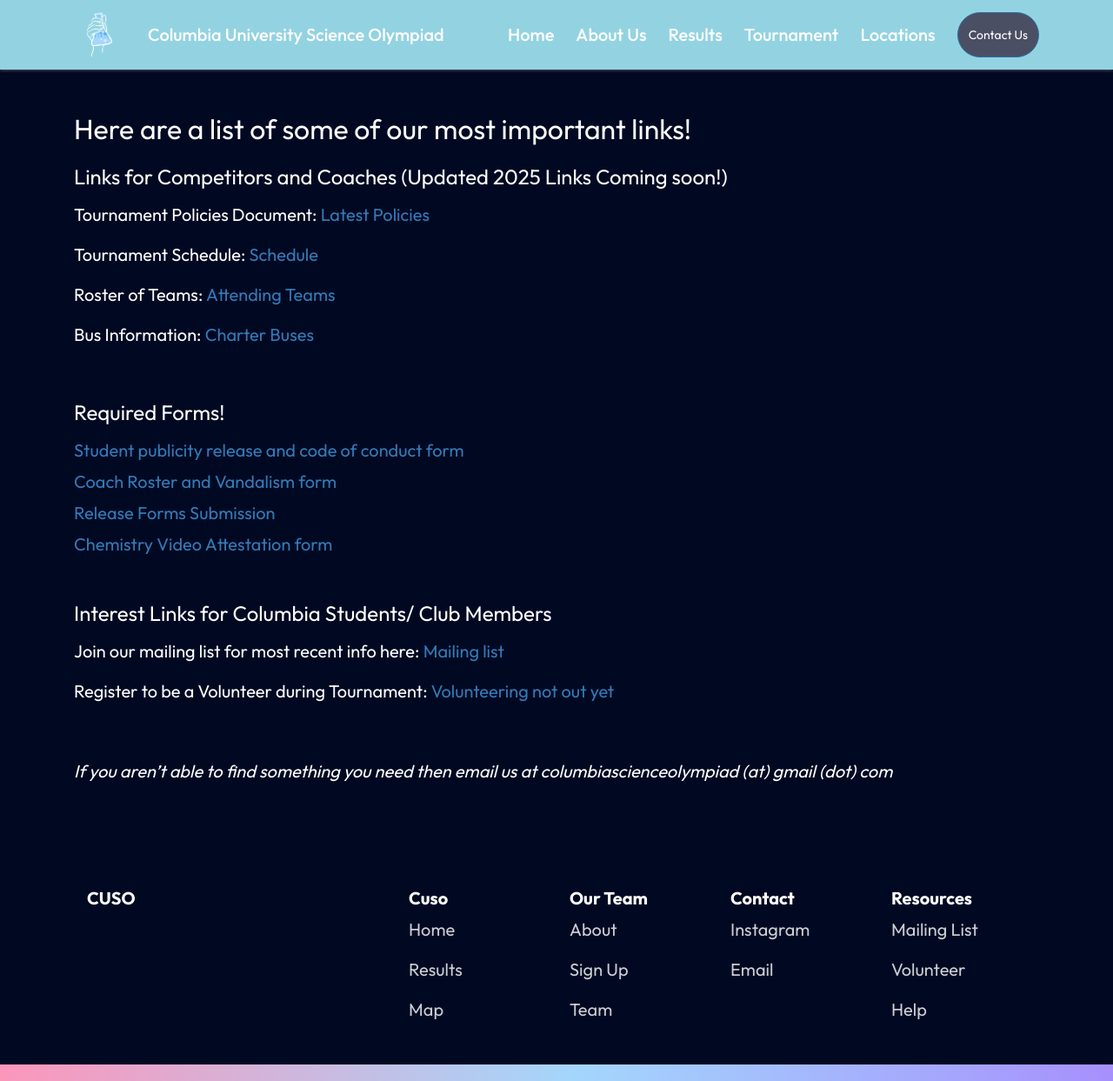
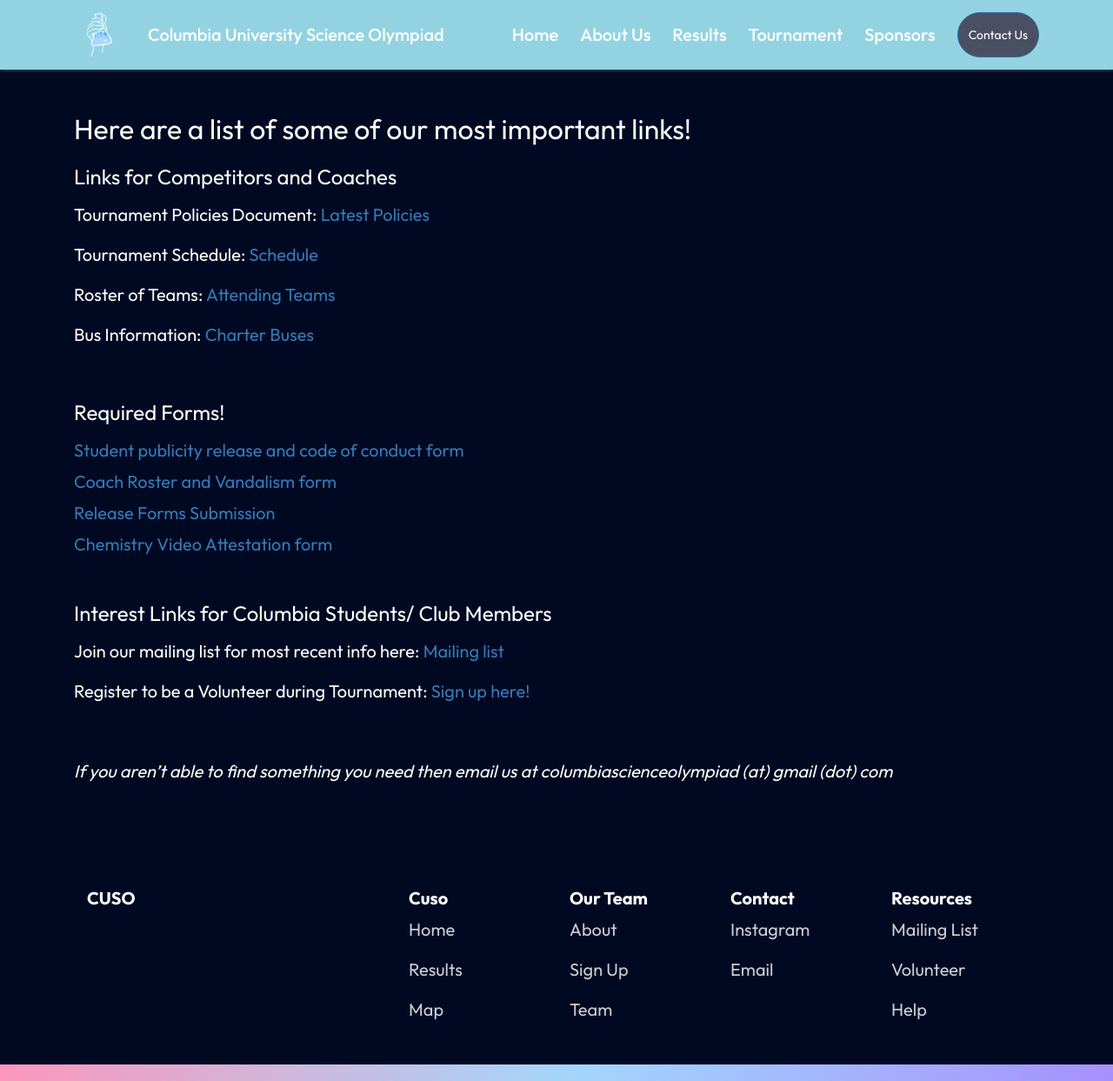
Before and after one commit to columbia-science-olympiad/columbia-science-olympiad.github.io, a Jekyll site: the page built from help.md, in a window 1280 px wide and 1243 px high. Shown: the whole window at 87% size. Built offline with Jekyll 4.4.1, drawn with Linux system fonts in a browser that asks for light colours; nearby versions of some CDN libraries.

Commit message:
Added Sponsors page, updated tournament links

```diff
--- a/_includes/navbar-solid.html
+++ b/_includes/navbar-solid.html
@@ -36,7 +36,7 @@
           <a class="navbar-brand" href="/tournament">Tournament</a>
         </li>
         <li class="nav-item">
-          <a class="navbar-brand" href="/location">Locations</a>
+          <a class="navbar-brand" href="/sponsors">Sponsors</a>
         </li>
         <li class="nav-item">
           <a class="btn btn-primary grey-button-nav" href="/contact"
--- a/_includes/navbar.html
+++ b/_includes/navbar.html
@@ -27,7 +27,7 @@
           >
         </li>
         <li class="nav-item">
-          <a class="navbar-brand" href="/about">About Us</a>
+          <a class="navbar-brand" href="/about">About</a>
         </li>
         <li class="nav-item">
           <a class="navbar-brand" href="/results">Results</a>
@@ -36,7 +36,7 @@
           <a class="navbar-brand" href="/tournament">Tournament</a>
         </li>
         <li class="nav-item">
-          <a class="navbar-brand" href="/location">Locations</a>
+          <a class="navbar-brand" href="/sponsors">Sponsors</a>
         </li>
         <li class="nav-item">
           <a class="btn btn-primary grey-button-nav" href="/contact"
--- a/help.md
+++ b/help.md
@@ -5,13 +5,13 @@
 
 ## Here are a list of some of our most important links!
 
-#### Links for Competitors and Coaches (Updated 2025 Links Coming soon!)
+#### Links for Competitors and Coaches
 
--   Tournament Policies Document: [Latest Policies]()
+-   Tournament Policies Document: [Latest Policies](https://docs.google.com/document/d/1IlFknsVw8fpRdTKfAQwndK7F_FJkamlgDfGZhB3m3Fs/edit?usp=sharing)
 
--   Tournament Schedule: [Schedule]()
+-   Tournament Schedule: [Schedule](https://docs.google.com/spreadsheets/d/1QZvuqBBnfoW_F3HZosSXDci9YwmJ8677YF3D7mbyIHA/edit?usp=sharing)
 
--   Roster of Teams: [Attending Teams]()
+-   Roster of Teams: [Attending Teams](https://docs.google.com/spreadsheets/d/187Y4JQOhtxhCaDNKDSI3ByMmsvfmC56bgT5k7hTEDA4/edit?usp=sharing)
 
 -   Bus Information: [Charter Buses](https://www.nyc.gov/html/dot/html/ferrybus/charterbus.shtml)
 
@@ -30,7 +30,7 @@
 
 -   Join our mailing list for most recent info here: [Mailing list](https://docs.google.com/forms/d/e/1FAIpQLSdyCSZsPDcS0zlmQHL00FIyM8HDTh3BAEZG9cYMEX2wce9pUQ/viewform)
 
--   Register to be a Volunteer during Tournament: [Volunteering not out yet]()
+-   Register to be a Volunteer during Tournament: [Sign up here!](https://docs.google.com/forms/d/e/1FAIpQLSeAnnDUcgii4lVFL3s4OMZVMvMrX3tLdr1MU1Wv86ZidzYACA/viewform?usp=sf_link)
 
 &nbsp;
 
```
Also changed, not shown: sponsors.md (added, +12 -0 lines), tournament.md (+1 -0 lines), assets/images/sponsors/janestreet.png (added).
